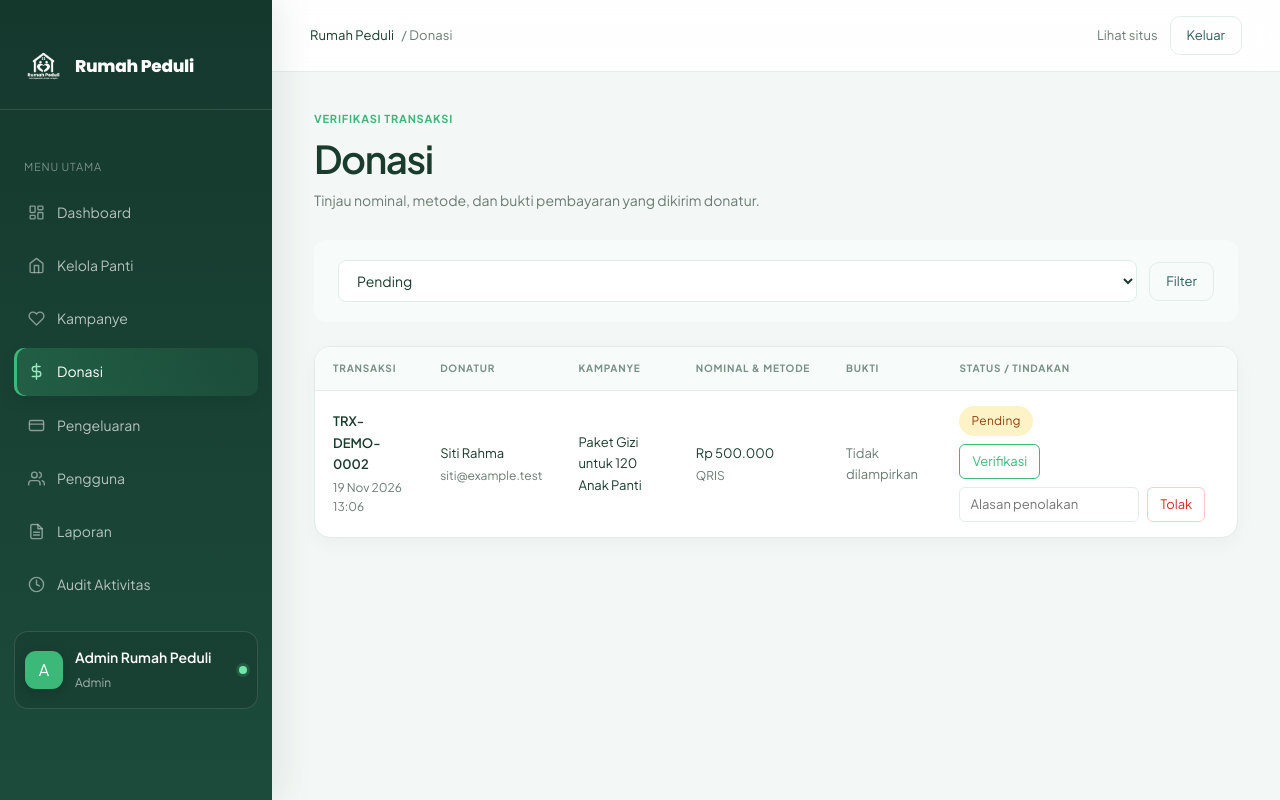
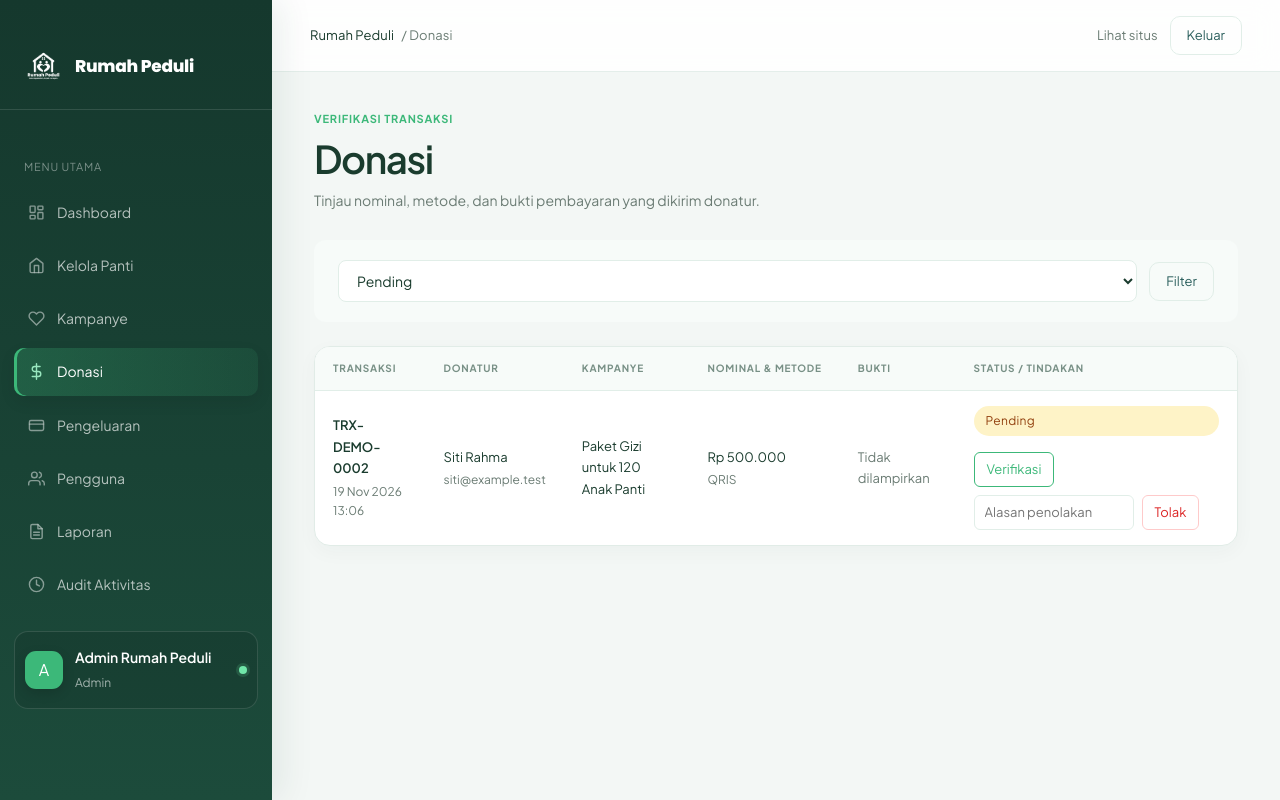
Before and after one commit to farizrauf/rumahPeduli, a Laravel app: page /admin/donasi?status=pending in a window 1280 px wide. Run offline with Laravel 10, Linux system fonts and the light colour scheme; a user stored in the database is signed in; data comes from the database, SQL or seed files in the repository; style sheets or scripts are compiled from the project's sources.

Commit message:
fix: action buttons layout now properly horizontal
- Wrapped status badge + actions in flex column container
- table-actions-row displays buttons side by side
- Fixed input width to 160px (was min-width 180px causing overflow)
- Only show actions for 'pending' status
- Badge at top, buttons horizontal below
- Consistent layout across panti, donations, expenses tables

```diff
--- a/resources/css/app.css
+++ b/resources/css/app.css
@@ -2957,7 +2957,8 @@ body:has(.login-page) { height: 100vh; overflow: hidden; }
   border: 1.5px solid var(--line);
   border-radius: 6px;
   font-size: 13px;
-  min-width: 180px;
+  width: 160px;
+  max-width: 160px;
   outline: none;
   transition: border-color .2s;
 }
--- a/resources/views/admin/donations.blade.php
+++ b/resources/views/admin/donations.blade.php
@@ -64,6 +64,7 @@
                     @endif
                 </td>
                 <td>
+                    <div style="display:flex;flex-direction:column;gap:8px;">
                         <span class="status-badge status-{{ $item->status }}">
                             {{ ucfirst($item->status) }}
                         </span>
@@ -77,13 +78,14 @@
                                 <form class="verify-form" method="POST" action="{{ route('admin.donations.verify',$item) }}">
                                     @csrf
                                     <input type="hidden" name="status" value="rejected">
-                                <input name="catatan_admin" placeholder="Alasan penolakan">
+                                    <input name="catatan_admin" placeholder="Alasan penolakan" style="width:160px;">
                                     <button class="table-action action-danger">Tolak</button>
                                 </form>
                             </div>
                         @elseif($item->catatan_admin)
-                        <small>{{ $item->catatan_admin }}</small>
+                            <small style="color:#6b7280;">{{ $item->catatan_admin }}</small>
                         @endif
+                    </div>
                 </td>
             </tr>
             @empty
--- a/resources/views/admin/expenses.blade.php
+++ b/resources/views/admin/expenses.blade.php
@@ -58,6 +58,7 @@
                     @endif
                 </td>
                 <td>
+                    <div style="display:flex;flex-direction:column;gap:8px;">
                         <span class="status-badge status-{{ $item->status }}">
                             {{ ucfirst($item->status) }}
                         </span>
@@ -71,13 +72,14 @@
                                 <form class="verify-form" method="POST" action="{{ route('admin.expenses.verify',$item) }}">
                                     @csrf
                                     <input type="hidden" name="status" value="rejected">
-                                <input name="catatan_admin" placeholder="Alasan penolakan">
+                                    <input name="catatan_admin" placeholder="Alasan penolakan" style="width:160px;">
                                     <button class="table-action action-danger">Tolak</button>
                                 </form>
                             </div>
                         @elseif($item->catatan_admin)
-                        <small>{{ $item->catatan_admin }}</small>
+                            <small style="color:#6b7280;">{{ $item->catatan_admin }}</small>
                         @endif
+                    </div>
                 </td>
             </tr>
             @empty
```
Also changed, not shown: resources/views/admin/panti.blade.php (+4 -4 lines). Lines whose indentation alone changed are shown as unchanged.
